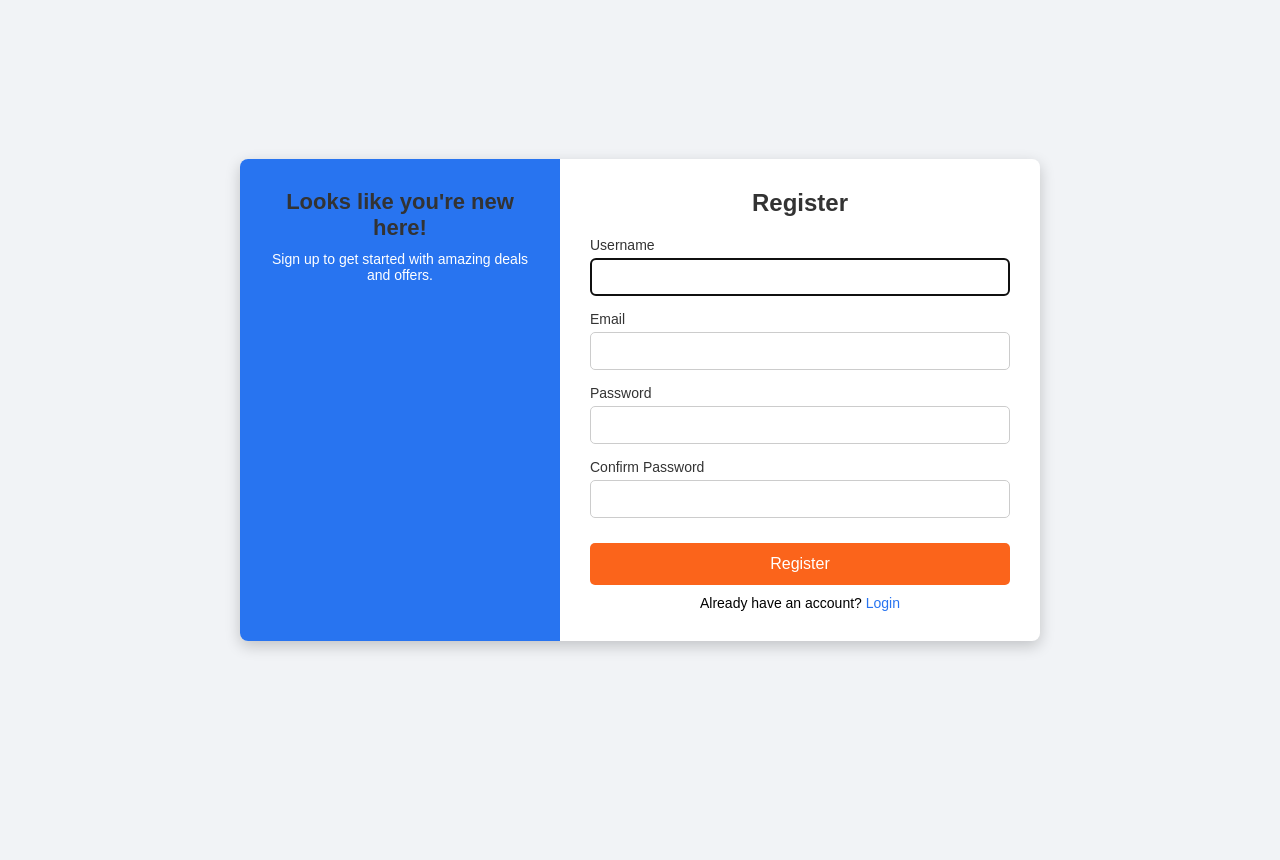
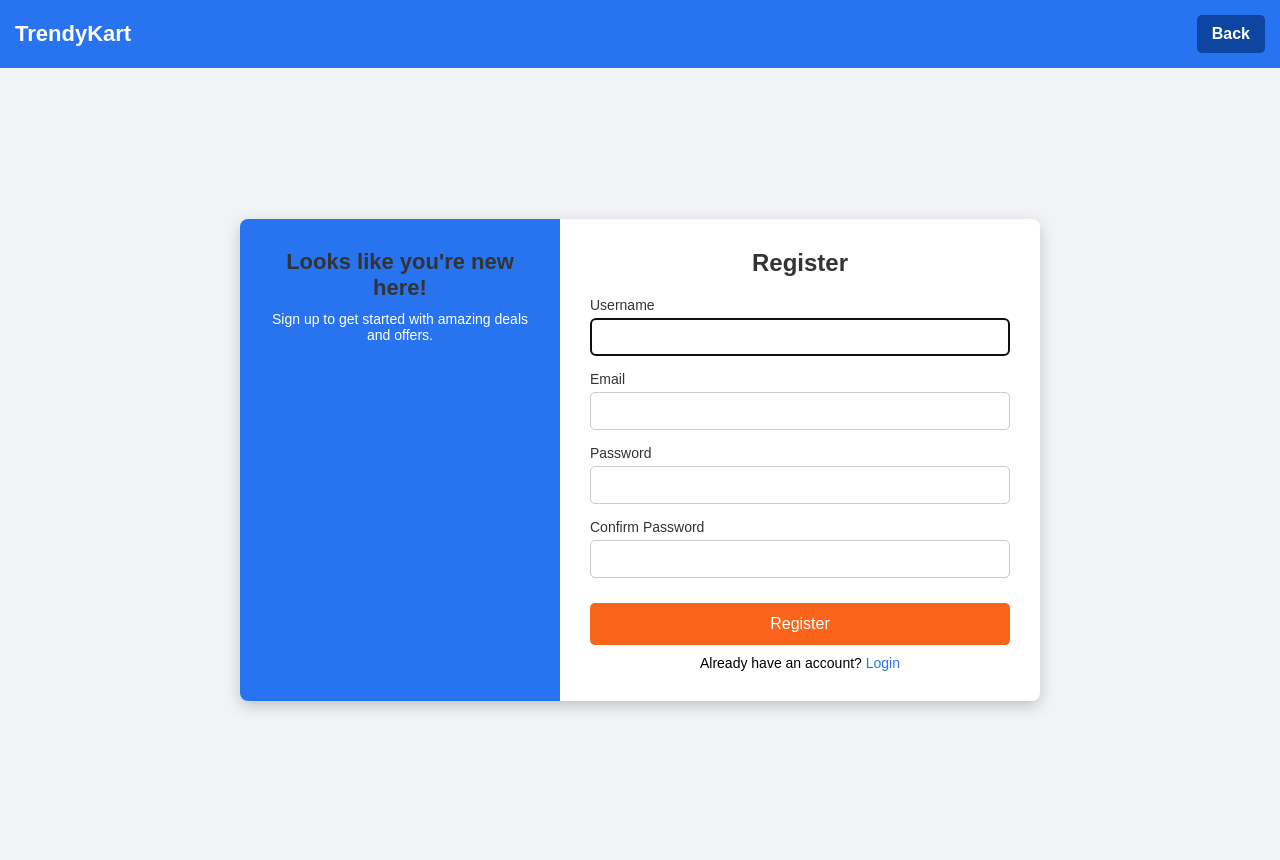
Before and after one commit to amitkumar1107/Web_project_TrendyKart, a Django app: page /register/ in a window 1280 px wide. Before the commit the page ends 651 px from the top, so only its background shows below. Run offline with Django 5.2, Linux system fonts and the light colour scheme.

Commit message:
Update register.html

```diff
--- a/templates/register.html
+++ b/templates/register.html
@@ -5,6 +5,51 @@
     <meta name="viewport" content="width=device-width, initial-scale=1.0">
     <title>Register | E-Commerce</title>
     <style>
+        .header {
+            background: #2874f0;
+            padding: 15px;
+            color: white;
+            display: flex;
+            justify-content: space-between;
+            align-items: center;
+            position: fixed;
+            top: 0;
+            left: 0;
+            width: 100%;
+            z-index: 1000;
+        }
+
+        .header h1 { font-size: 22px; }
+
+        .btn-container { display: flex; gap: 10px; }
+
+        .btn {
+            padding: 10px 15px;
+            border: none;
+            color: white;
+            border-radius: 5px;
+            font-weight: bold;
+            cursor: pointer;
+            transition: 0.3s;
+            text-decoration: none;
+            text-align: center;
+            display: inline-block;
+        }
+
+        .back-btn { background: #0d45a0; }
+        .back-btn:hover { background: #0b3a8c; }
+
+        * {
+            margin: 0;
+            padding: 0;
+            box-sizing: border-box;
+            font-family: Arial, sans-serif;
+        }
+
+        body {
+            background: #f1f3f6;
+            margin-top: 60px; /* Space for the header */
+        }
         * {
             margin: 0;
             padding: 0;
@@ -109,6 +154,12 @@
     </style>
 </head>
 <body>
+    <div class="header">
+        <h1>TrendyKart</h1>
+        <div class="btn-container">
+            <a href="{% url 'home' %}" class="btn back-btn">Back</a>
+        </div>
+    </div>
     <div class="register-container">
         <div class="left-section">
             <h2>Looks like you're new here!</h2>
```
